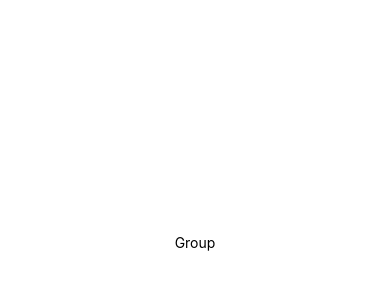
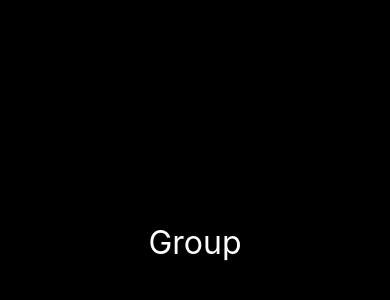
Before and after one commit to lookjota/team, a React Native app: screen / in a window 390 px wide. Shown: the part 180-480 px from the top of the page. Built offline with nearby package versions, Linux system fonts and the light colour scheme.

Commit message:
Utilizando styled components

```diff
--- a/package.json
+++ b/package.json
@@ -17,6 +17,8 @@
   "devDependencies": {
     "@babel/core": "^7.20.0",
     "@types/react": "~18.0.14",
+    "@types/styled-components": "^5.1.26",
+    "@types/styled-components-react-native": "^5.2.1",
     "babel-plugin-module-resolver": "^5.0.0",
     "typescript": "^5.1.3"
   },
--- a/src/screens/Groups/index.tsx
+++ b/src/screens/Groups/index.tsx
@@ -1,18 +1,12 @@
-import { StyleSheet, Text, View } from "react-native";
+
+import { Container, Title } from "./styles";
 
 export function Groups() {
   return (
-    <View style={styles.container}>
-      <Text>Group</Text>
-    </View>
+    <Container>
+      <Title>
+        Group
+      </Title>
+    </Container>
   )
 }
-
-const styles = StyleSheet.create({
-  container: {
-    flex: 1,
-    backgroundColor: '#fff',
-    alignItems: 'center',
-    justifyContent: 'center'
-  }
-})
--- /dev/null
+++ b/src/screens/Groups/styles.ts
@@ -0,0 +1,14 @@
+import styled from "styled-components/native";
+
+export const Container = styled.View`
+  flex: 1;
+  background-color: #000;
+  align-items: center;
+  justify-content: center;
+
+`;
+
+export const Title = styled.Text`
+  color: #fff;
+  font-size: 32px;
+`
```
Also changed, not shown: 1 other file (tests, documents, lock files or other folders).
